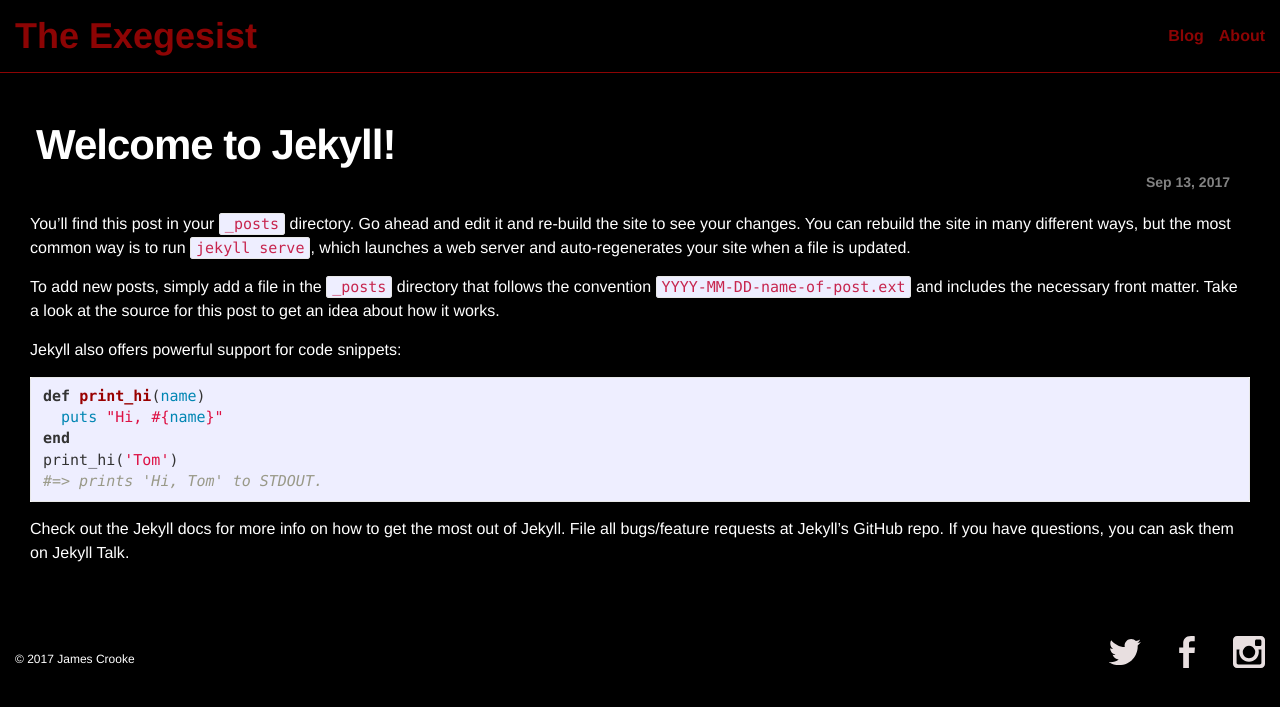
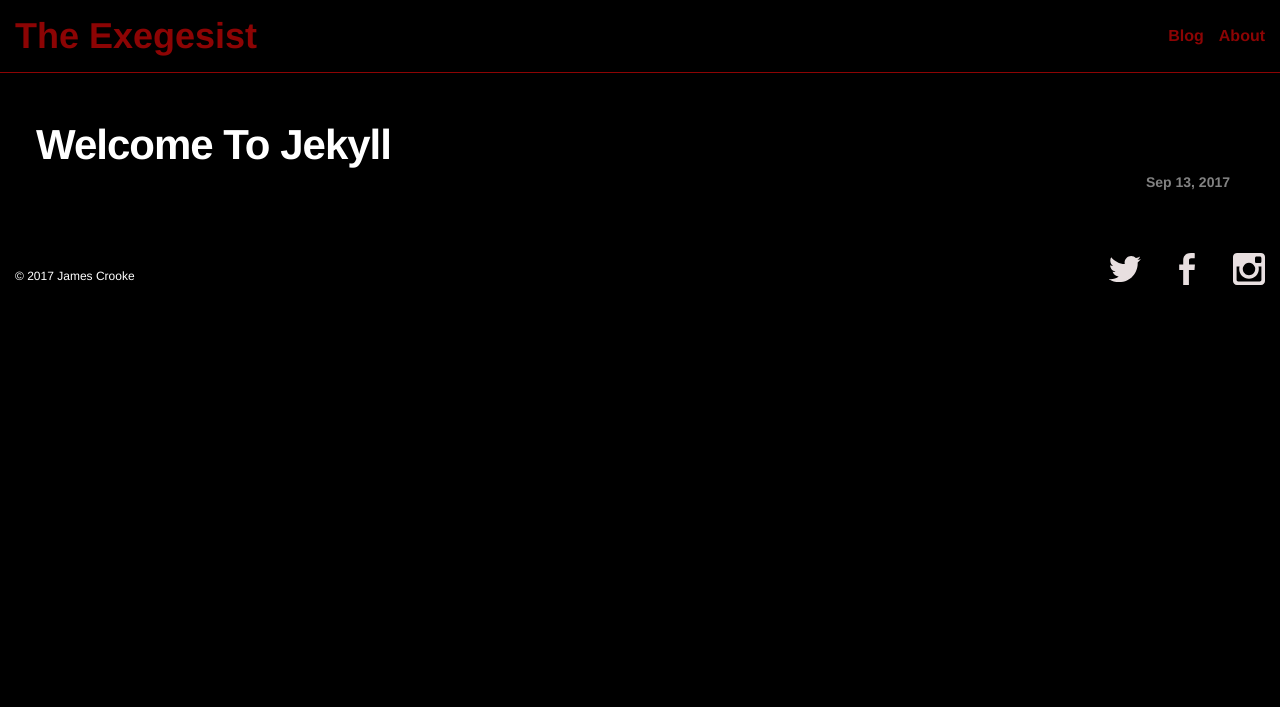
Before and after one commit to doulosiyxy/theexegesist, a Jekyll site: the page built from _posts/2017-09-13-welcome-to-jekyll.markdown, in a window 1280 px wide. Shown: the top 707 px of the page. Built offline with Jekyll 4.4.1, drawn with Linux system fonts in a browser that asks for light colours; nearby versions of some CDN libraries; our own code applies the rules of GitHub Pages for plain Markdown files.

Commit message:
Update 2017-09-13-welcome-to-jekyll.markdown

```diff
--- a/_posts/2017-09-13-welcome-to-jekyll.markdown
+++ b/_posts/2017-09-13-welcome-to-jekyll.markdown
@@ -1,4 +1,4 @@
----
+<!-----
 layout: post
 title:  "Welcome to Jekyll!"
 date:   2017-09-13 19:36:33 +0000
@@ -22,4 +22,4 @@
 
 [jekyll-docs]: http://jekyllrb.com/docs/home
 [jekyll-gh]:   https://github.com/jekyll/jekyll
-[jekyll-talk]: https://talk.jekyllrb.com/
+[jekyll-talk]: https://talk.jekyllrb.com/-->
```
